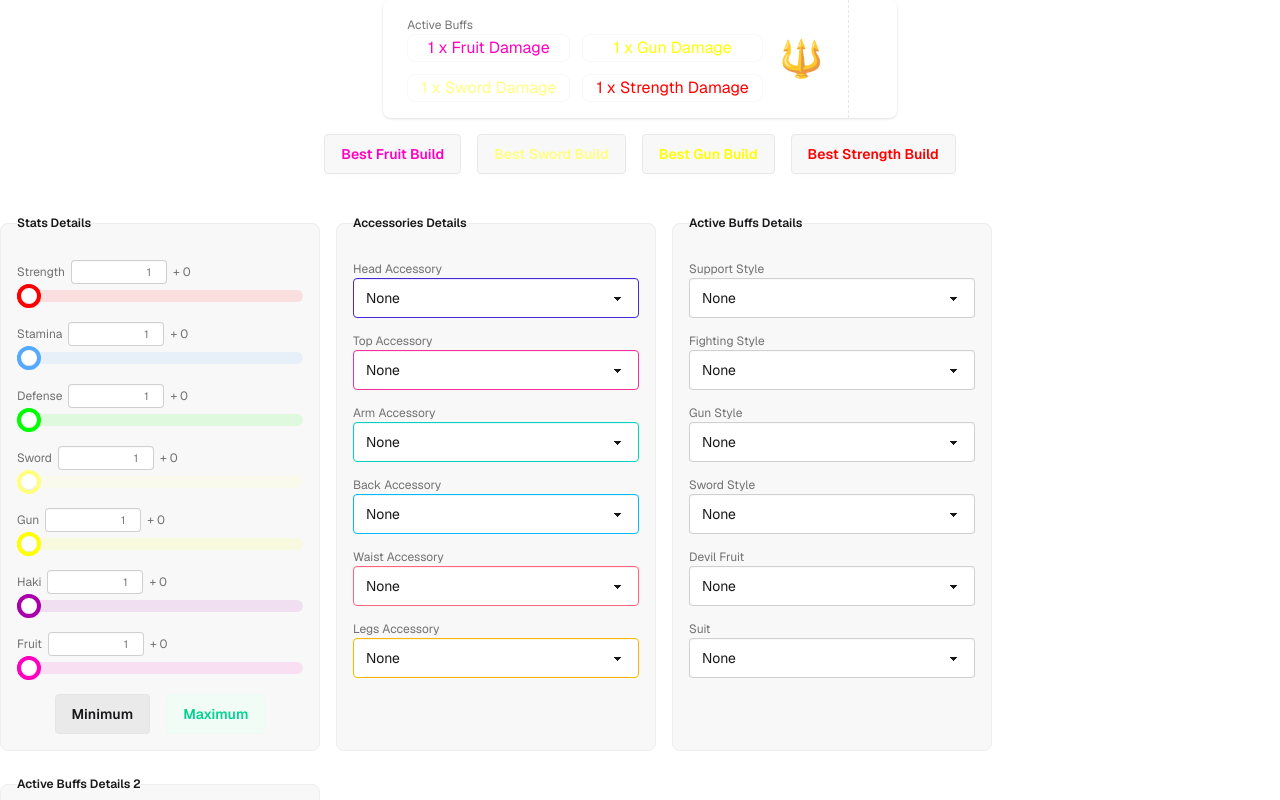
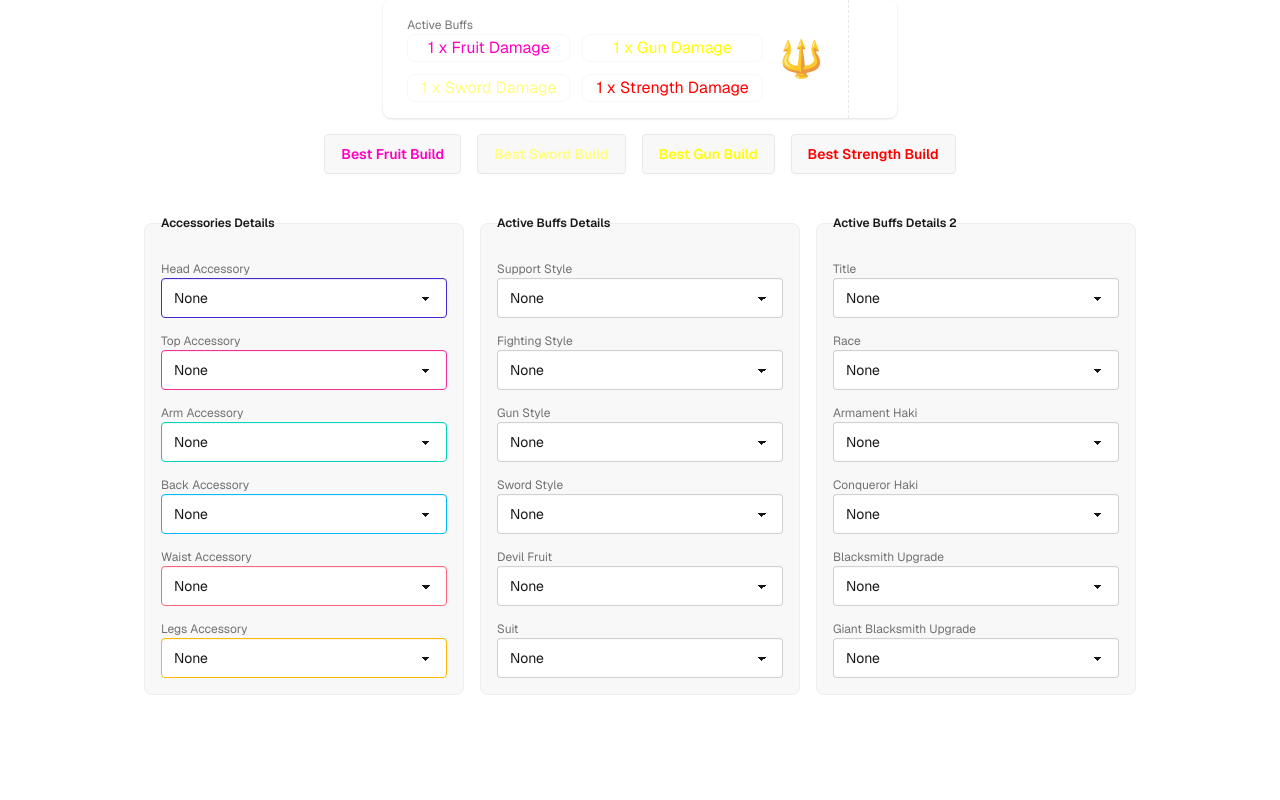
Before and after one commit to kingcode9918/aopg-calculator, a Next.js app: page / in a window 1280 px wide. Shown: the top 800 px of the page. Built offline with nearby package versions, Linux system fonts and the light colour scheme.

Commit message:
hide stats fieldset

```diff
--- a/src/app/views/calculator.tsx
+++ b/src/app/views/calculator.tsx
@@ -690,7 +690,7 @@ const Calculator = () => {
       {/* Fieldsets */}
       <div className="flex flex-wrap gap-4 mt-4">
         {/* Stats Fieldset */}
-        <fieldset className="fieldset bg-base-200 border-base-300 rounded-box w-xs border p-4">
+        {/* <fieldset className="fieldset bg-base-200 border-base-300 rounded-box w-xs border p-4">
           <legend className="fieldset-legend">Stats Details</legend>
           {statKeys.map(({ key, label }) => (
             <div key={key}>
@@ -742,7 +742,7 @@ const Calculator = () => {
               Maximum
             </button>
           </div>
-        </fieldset>
+        </fieldset> */}
 
         {/* Accessories Fieldset */}
         <fieldset className="fieldset bg-base-200 border-base-300 rounded-box w-xs border p-4">
```
